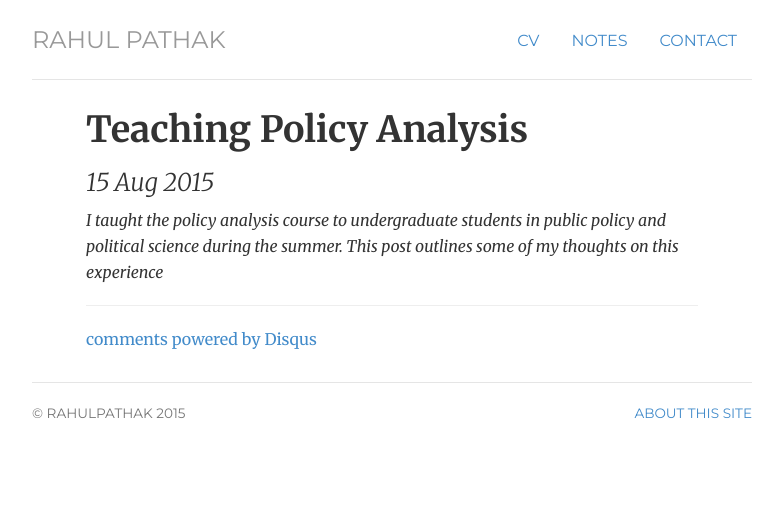
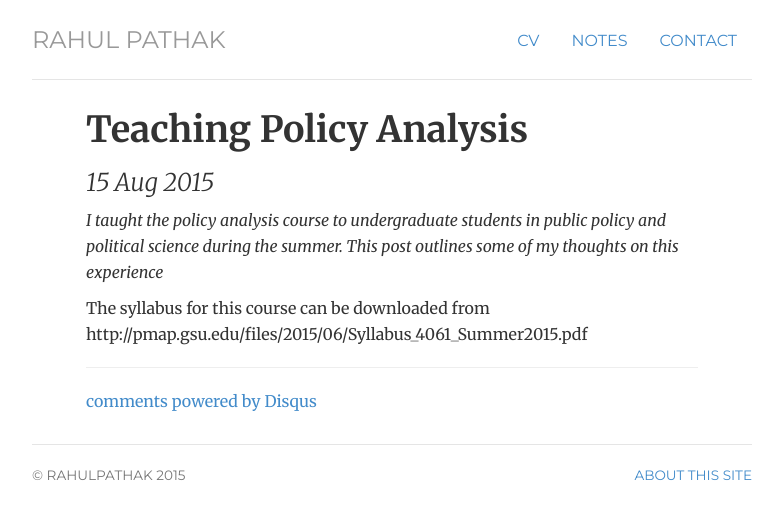
Before and after one commit to pathak-rahul/pathak-rahul.github.io, a Jekyll site: the page built from _posts/2015-08-15-teaching-policy-analysis.md, in a window 1280 px wide. Shown: the top 519 px of the page, without its empty margins (248-1031 px from the left). Built offline with Jekyll 4.4.1, drawn with Linux system fonts in a browser that asks for light colours; comment, search, counter and statistics services are not loaded.

Commit message:
Update 2015-08-15-teaching-policy-analysis.md

```diff
--- a/_posts/2015-08-15-teaching-policy-analysis.md
+++ b/_posts/2015-08-15-teaching-policy-analysis.md
@@ -4,3 +4,7 @@ title: Teaching Policy Analysis
 ---
 
 *I taught the policy analysis course to undergraduate students in public policy and political science during the summer. This post outlines some of my thoughts on this experience*
+
+
+
+The syllabus for this course can be downloaded from http://pmap.gsu.edu/files/2015/06/Syllabus_4061_Summer2015.pdf
```
